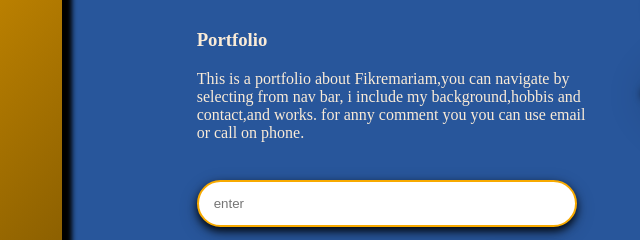
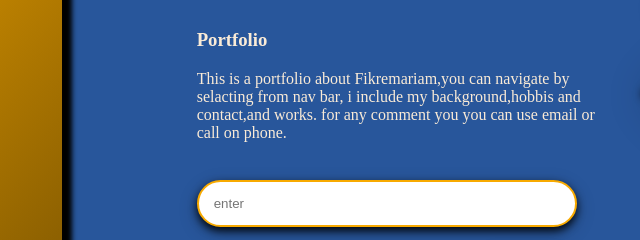
Before and after one commit to fikre211/Portfolio, a plain HTML site: page index.html in a window 1280 px wide. Shown: the part 457-697 px from the top of the page, 488-1128 px from the left. Drawn offline with Linux system fonts and the light colour scheme.

Commit message:
Update index.html

```diff
--- a/index.html
+++ b/index.html
@@ -32,9 +32,9 @@
            <div class="car">
             <h3>Portfolio</h3>
             <div class="par">
-                <pra>This is a portfolio about Fikremariam,you can navigate by selecting
+                <pra>This is a portfolio about Fikremariam,you can navigate by selacting
                     from nav bar, i include my background,hobbis and contact,and works.
-                    for anny comment you you can use email or call on phone.
+                    for any comment you you can use email or call on phone.
 
                 </pra>
 
@@ -69,7 +69,7 @@
                <span>Elementary</span>  :-
                 I learnt Elemntary School From 2000-2007 EC;In a school called 'Gafat Elementary School',Which was found in 'Debretabor'.
                <br><span>Highschool</span>  :-
-                I learnt High School From 2008-2011 EC;In a school Called 'Etage Taytu Highschool',Which was found around 'kera' around 'Bulgaria'.
+                I learnt High School From 2008-2011 EC;In a school Called 'Etage Taytu Highschool'.
                 <br> <span>University</span>  :-
                 Curently I am learning Computer Science and Engineering(CSE) starting from 2012 In 'Adama Science And Technology University(ASTU)'</pra>
 
```
